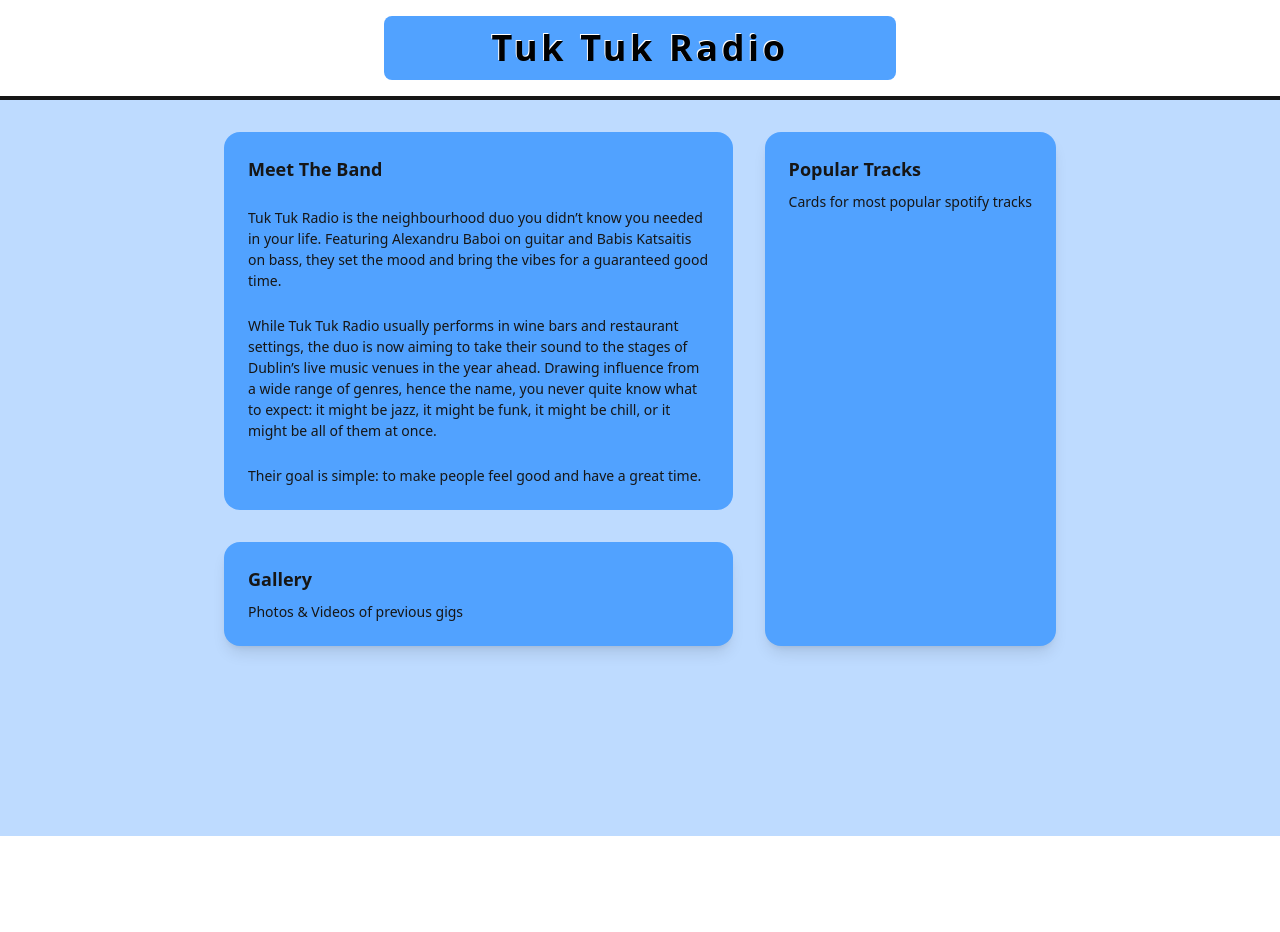
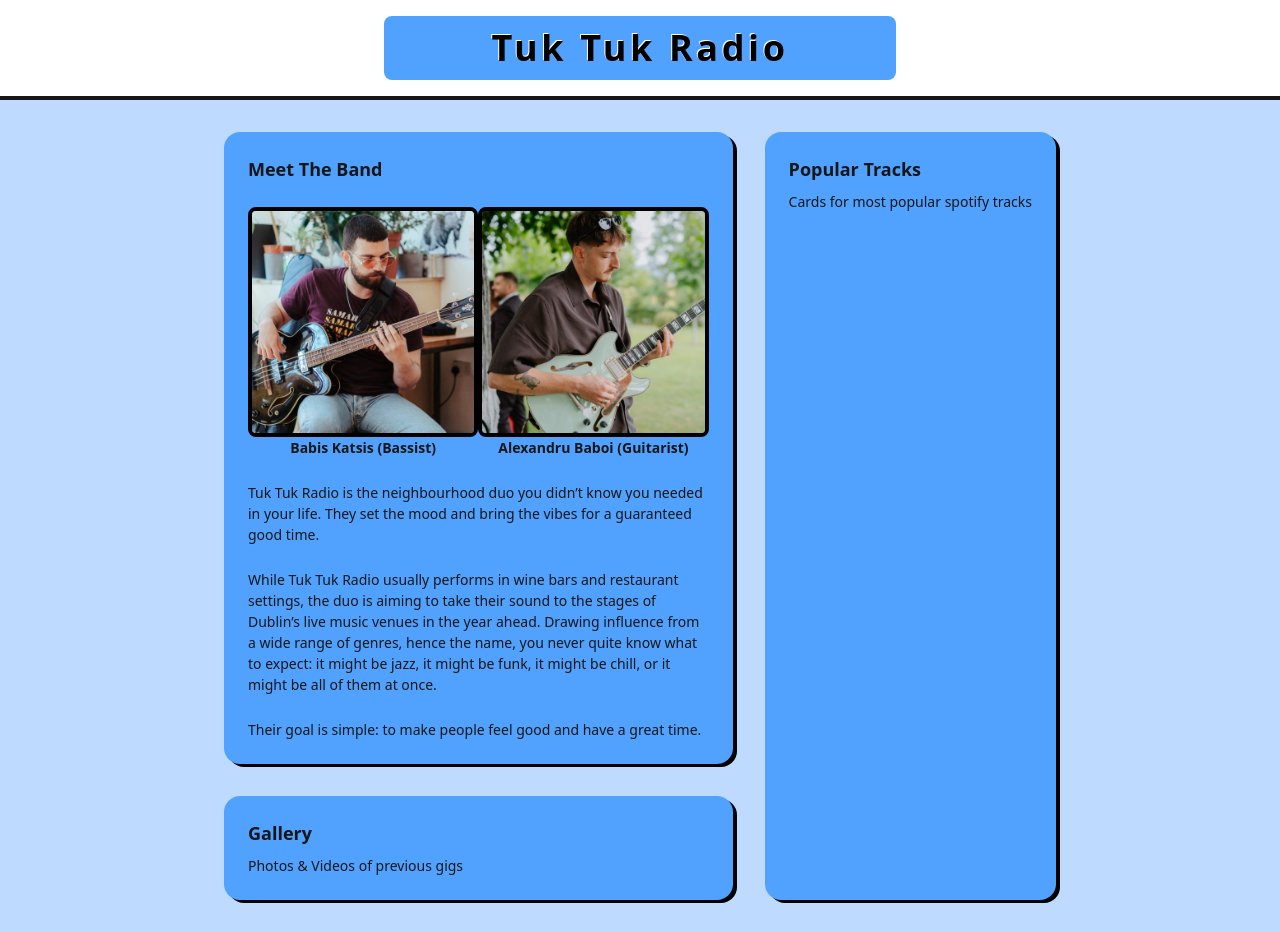
Before and after one commit to MossDog/Tuk-Tuk-Radio, a Next.js app: page / in a window 1280 px wide. Before the commit the page ends 836 px from the top, so only its background shows below. Built offline with nearby package versions, Linux system fonts and the light colour scheme.

Commit message:
Added images

```diff
--- a/app/page.tsx
+++ b/app/page.tsx
@@ -1,36 +1,66 @@
+import Image from "next/image";
+
 export default function Home() {
   return (
     <div className="h-full p-8">
+
       {/* Horizontal container */}
       <div className="flex gap-8">
+
         {/* Vertical container */}
+        <div className="flex flex-col gap-8 flex-1">
 
-        <div className="flex flex-col gap-8 flex-1">
-          <div className="card bg-blue-400">
+          {/* Meet The Band Panel */}
+          <div className="card bg-blue-400 shadow-[4px_3px_0_#000]">
             <div className="card-body space-y-4 prose prose-neutral max-w-none">
               <h2 className="card-title">Meet The Band</h2>
-              <p>
-                Tuk Tuk Radio is the neighbourhood duo you didn’t know you needed in your life. Featuring Alexandru Baboi on guitar and Babis Katsaitis on bass, they set the mood and bring the vibes for a guaranteed good time.
-              </p>
-              <p>
-                While Tuk Tuk Radio usually performs in wine bars and restaurant settings, the duo is now aiming to take their sound to the stages of Dublin’s live music venues in the year ahead. Drawing influence from a wide range of genres, hence the name, you never quite know what to expect: it might be jazz, it might be funk, it might be chill, or it might be all of them at once.
-              </p>
-              <p>
-                Their goal is simple: to make people feel good and have a great time.
-              </p>
+
+              {/* Headshots */}
+              <div className="flex items-center">
+
+                <div className="flex flex-col items-center mx-auto">
+                  <Image
+                    src="/Images/babis_headshot.jpg"
+                    alt="Band photo"
+                    className="rounded-lg border-4 border-black"
+                    width={300}
+                    height={300}
+                  />
+                  <p className="font-semibold">Babis Katsis (Bassist)</p>
+                </div>
+
+                <div className="flex flex-col items-center mx-auto">
+                  <Image
+                    src="/images/alexandru_headshot.jpg"
+                    alt="Band photo"
+                    className="rounded-lg border-4 border-black"
+                    width={300}
+                    height={300}
+                  />
+                  <p className="font-semibold">Alexandru Baboi (Guitarist)</p>
+                </div>
+
+              </div>
+
+              <p>Tuk Tuk Radio is the neighbourhood duo you didn’t know you needed in your life. They set the mood and bring the vibes for a guaranteed good time.</p>
+              <p>While Tuk Tuk Radio usually performs in wine bars and restaurant settings, the duo is aiming to take their sound to the stages of Dublin’s live music venues in the year ahead. Drawing influence from a wide range of genres, hence the name, you never quite know what to expect: it might be jazz, it might be funk, it might be chill, or it might be all of them at once.</p>
+              <p>Their goal is simple: to make people feel good and have a great time.</p>
+
             </div>
           </div>
 
-          <div className="card shadow-lg bg-blue-400">
+          {/* Gallery Panel */}
+          <div className="card bg-blue-400 shadow-[4px_3px_0_#000]">
             <div className="card-body">
               <h2 className="card-title">Gallery</h2>
               <p>Photos & Videos of previous gigs</p>
             </div>
           </div>
+
         </div>
 
-        {/* Single panel */}
-        <div className="flex card shadow-lg bg-blue-400">
+        {/* Tracks Panel */}
+        <div className="flex card bg-blue-400 shadow-[4px_3px_0_#000]">
           <div className="card-body">
             <h2 className="card-title">Popular Tracks</h2>
             <p>Cards for most popular spotify tracks</p>
```
